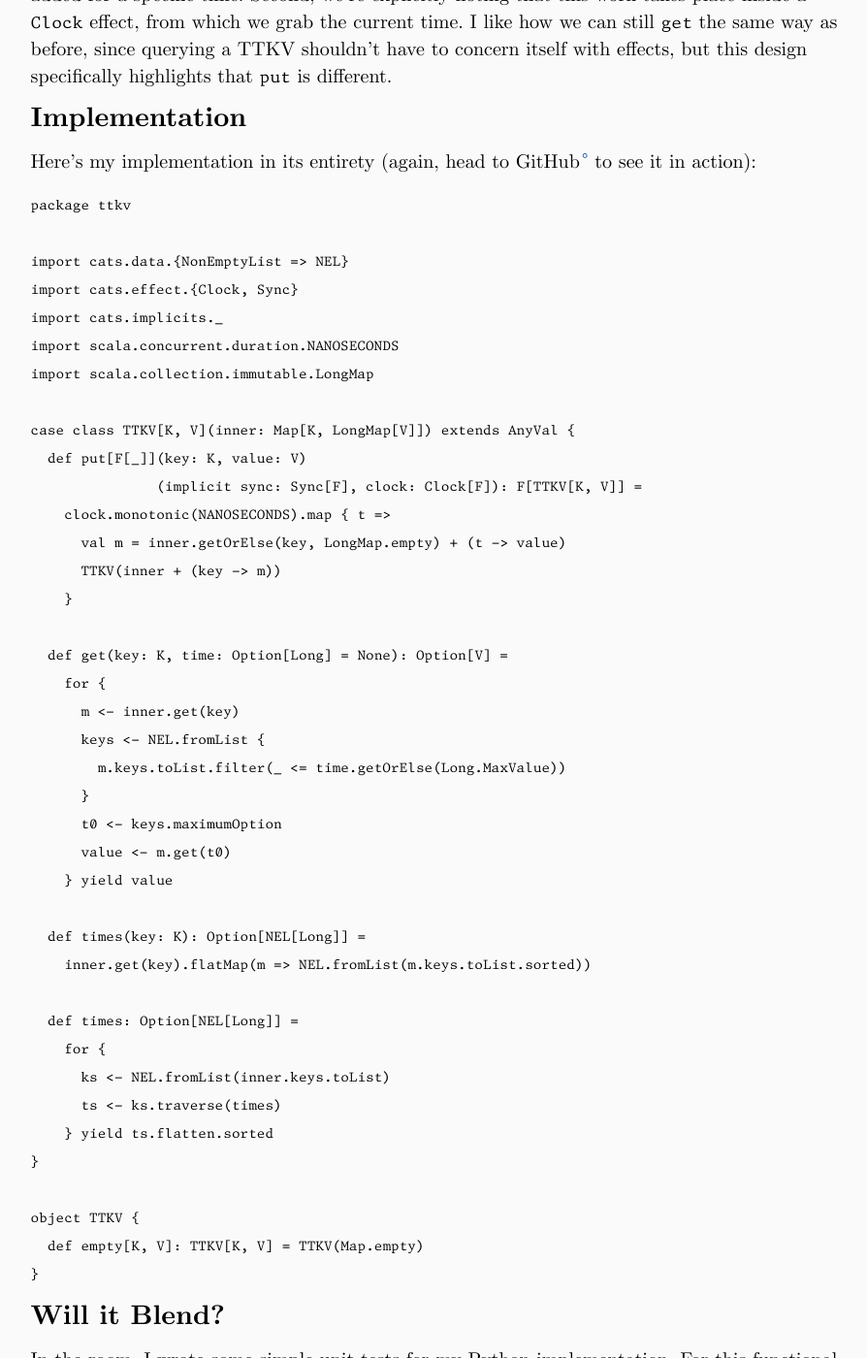
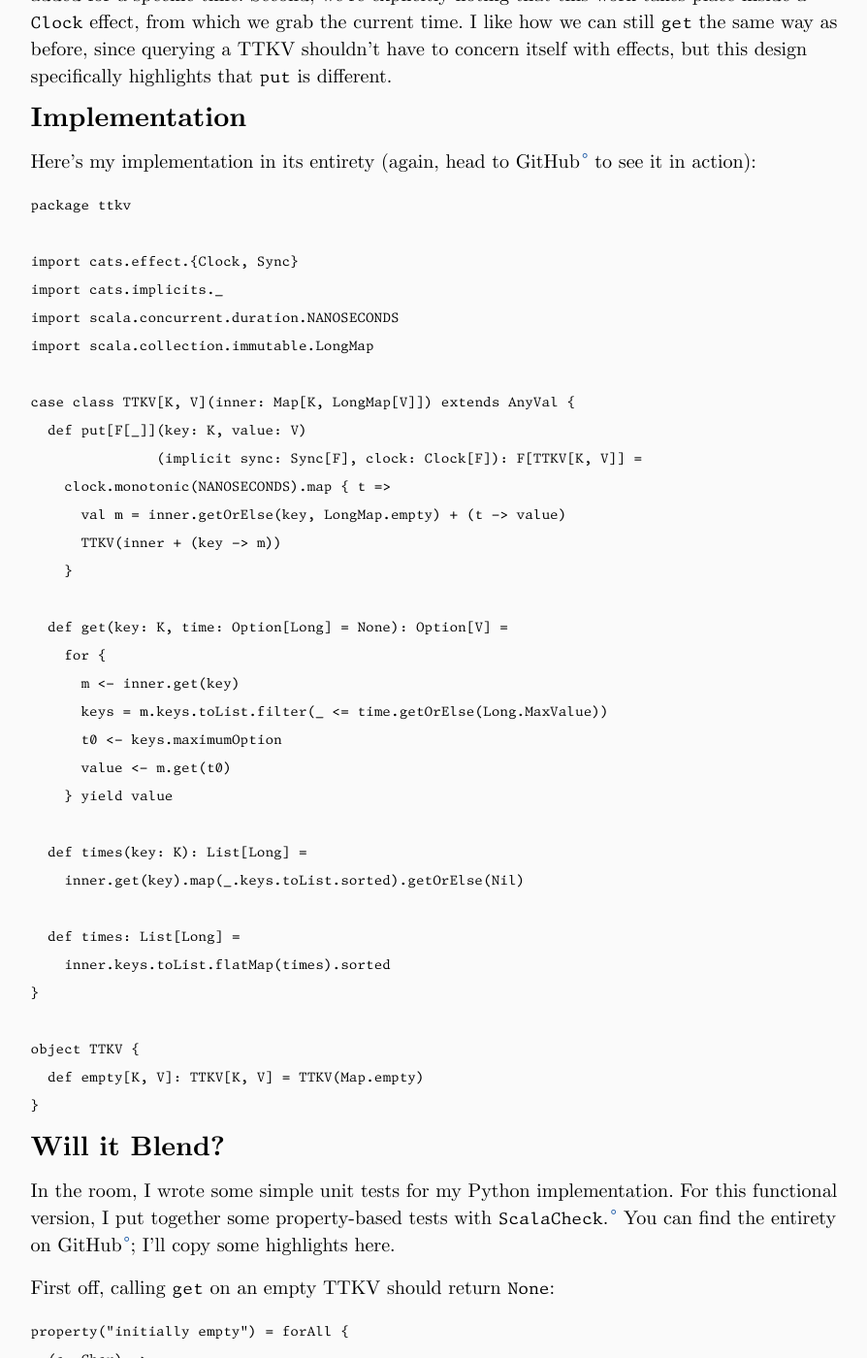
Before and after one commit to genos/genos.github.io, a Jekyll site: the page built from _posts/2019-04-16-time-traveling-kv-store.md, in a window 1280 px wide and 1400 px high, scrolled down 1315 px. Shown: the whole window at 97% size, without its empty margins (186-1080 px from the left). Built offline with Jekyll 4.4.1, drawn with Linux system fonts in a browser that asks for light colours.

Commit message:
simplified ttkv.scala

````diff
--- a/_posts/2019-04-16-time-traveling-kv-store.md
+++ b/_posts/2019-04-16-time-traveling-kv-store.md
@@ -77,7 +77,6 @@ see it in action):
 ```scala
 package ttkv
 
-import cats.data.{NonEmptyList => NEL}
 import cats.effect.{Clock, Sync}
 import cats.implicits._
 import scala.concurrent.duration.NANOSECONDS
@@ -94,21 +93,16 @@ case class TTKV[K, V](inner: Map[K, LongMap[V]]) extends AnyVal {
   def get(key: K, time: Option[Long] = None): Option[V] =
     for {
       m <- inner.get(key)
-      keys <- NEL.fromList {
-        m.keys.toList.filter(_ <= time.getOrElse(Long.MaxValue))
-      }
+      keys = m.keys.toList.filter(_ <= time.getOrElse(Long.MaxValue))
       t0 <- keys.maximumOption
       value <- m.get(t0)
     } yield value
 
-  def times(key: K): Option[NEL[Long]] =
-    inner.get(key).flatMap(m => NEL.fromList(m.keys.toList.sorted))
+  def times(key: K): List[Long] =
+    inner.get(key).map(_.keys.toList.sorted).getOrElse(Nil)
 
-  def times: Option[NEL[Long]] =
-    for {
-      ks <- NEL.fromList(inner.keys.toList)
-      ts <- ks.traverse(times)
-    } yield ts.flatten.sorted
+  def times: List[Long] =
+    inner.keys.toList.flatMap(times).sorted
 }
 
 object TTKV {
````
Also changed, not shown: other parts of _posts/2019-04-16-time-traveling-kv-store.md (+2 -2 lines).
